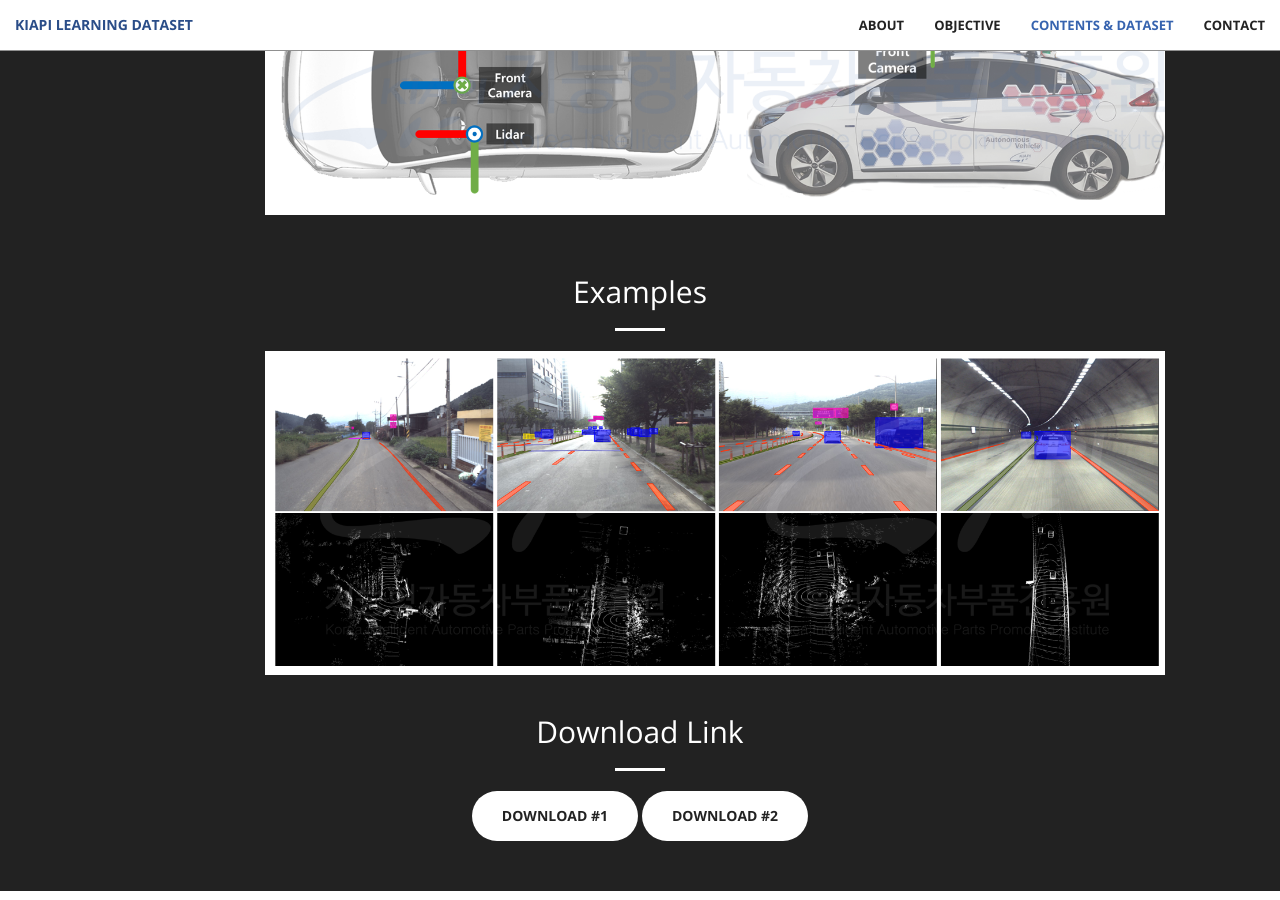
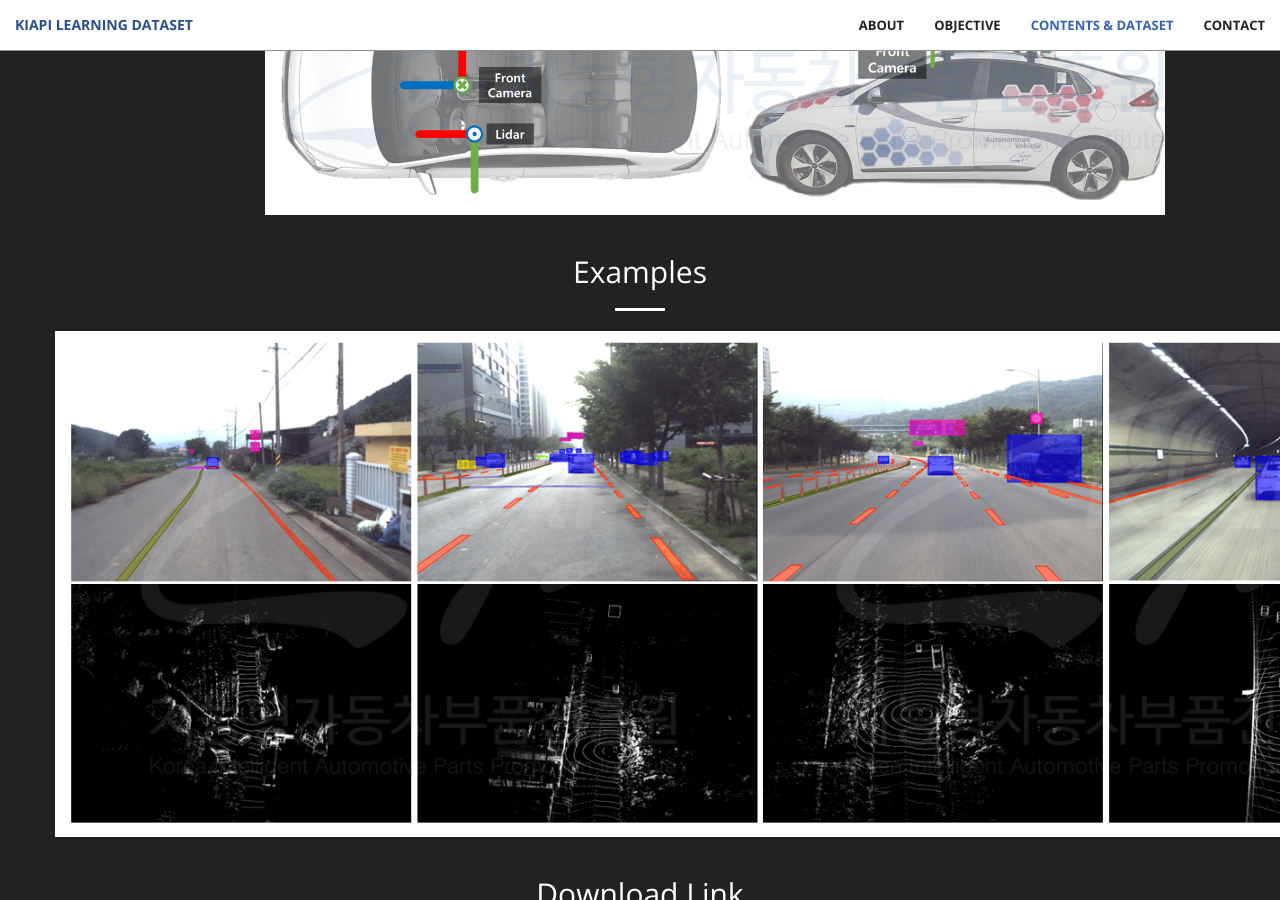
Before and after one commit to thkim1351/Kiapi-Open-Datasets.github.io, a Jekyll site: the page built from docs/index.html, in a window 1280 px wide and 900 px high, scrolled down 4561 px. Built offline with Jekyll 4.4.1, drawn with Linux system fonts in a browser that asks for light colours.

Commit message:
Update aside.html

```diff
--- a/docs/_includes/aside.html
+++ b/docs/_includes/aside.html
@@ -27,11 +27,11 @@
                   - Manufacturer: IDS Imaging <br>
                   - Model: U3-3060Cp-C-HQ Rev.2
                 </p>
-                <br>
-                <p class="text-faded">In addition, our system is equipped with an IMU/GPS (OxTS, RT-3002) localization system.</p>
-                <img src="img/contents/kiapi_av_ioniqev.png" width="120%" height="120%" align="center">
-                <br>
               </p>
+              <br>
+              <p class="text-faded">In addition, our system is equipped with an IMU/GPS (OxTS, RT-3002) localization system.</p>
+              <img src="img/contents/kiapi_av_ioniqev.png" width="120%" height="120%" align="center">
+              <br>
           </div>
       </div>
     </div>
@@ -42,8 +42,8 @@
           <div class="col-lg-8 col-lg-offset-2 text-center">
               <h2 class="section-heading">Examples</h2>
               <hr class="light">
-              <img src="img/contents/kiapi_dataset_example.png" width="120%" height="120%" align="center">
           </div>
+          <img src="img/contents/kiapi_dataset_example.png" width="120%" height="120%" align="center">
       </div>
     </div>
     <br>
```
